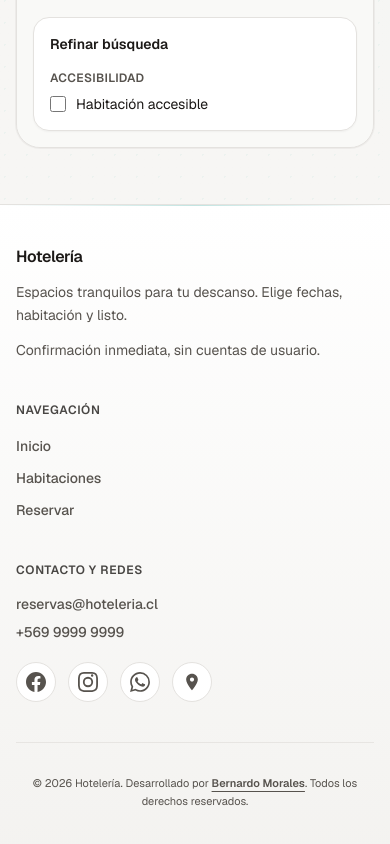
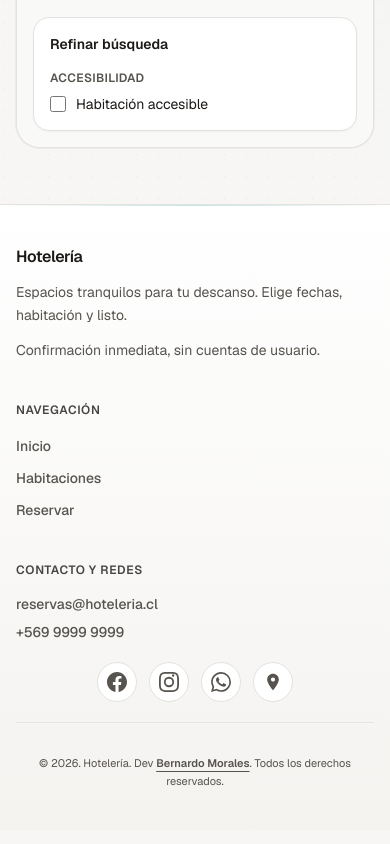
Before and after one commit to FabianMosa/hoteleria, a Next.js app: page / in a window 390 px wide. Shown: the part 969-1813 px from the top of the page. Built offline with nearby package versions, Linux system fonts and the light colour scheme; no server answers; the database is empty.

Commit message:
Refactor SiteFooter component for improved layout and spacing. Adjusted social links alignment and modified copyright section for better visual consistency.

```diff
--- a/components/layout/SiteFooter.jsx
+++ b/components/layout/SiteFooter.jsx
@@ -133,7 +133,7 @@ export default function SiteFooter() {
               </li>
             </ul>
             <ul
-              className="mt-5 flex flex-wrap items-center gap-3"
+              className="mt-5 flex flex-wrap items-center justify-center gap-3 sm:justify-start"
               aria-label="Redes sociales y ubicación"
             >
               {SOCIAL_LINKS.map(({ name, href, icon }) => (
@@ -153,9 +153,9 @@ export default function SiteFooter() {
           </div>
         </div>
 
-        <div className="mt-10 border-t border-border-hotel/80 pt-8">
+        <div className="mt-5 border-t border-border-hotel/80 pt-8">
           <p className="text-center text-[11px] leading-relaxed text-muted-hotel sm:text-left">
-            © {new Date().getFullYear()} Hotelería. Desarrollado por{" "}
+            © {new Date().getFullYear()}. Hotelería. Dev{" "}
             {/* Enlace destacado del autor para dar mayor visibilidad en el pie. */}
             <a
               href="https://www.linkedin.com/in/bernardo-morales-848517310/"
```
